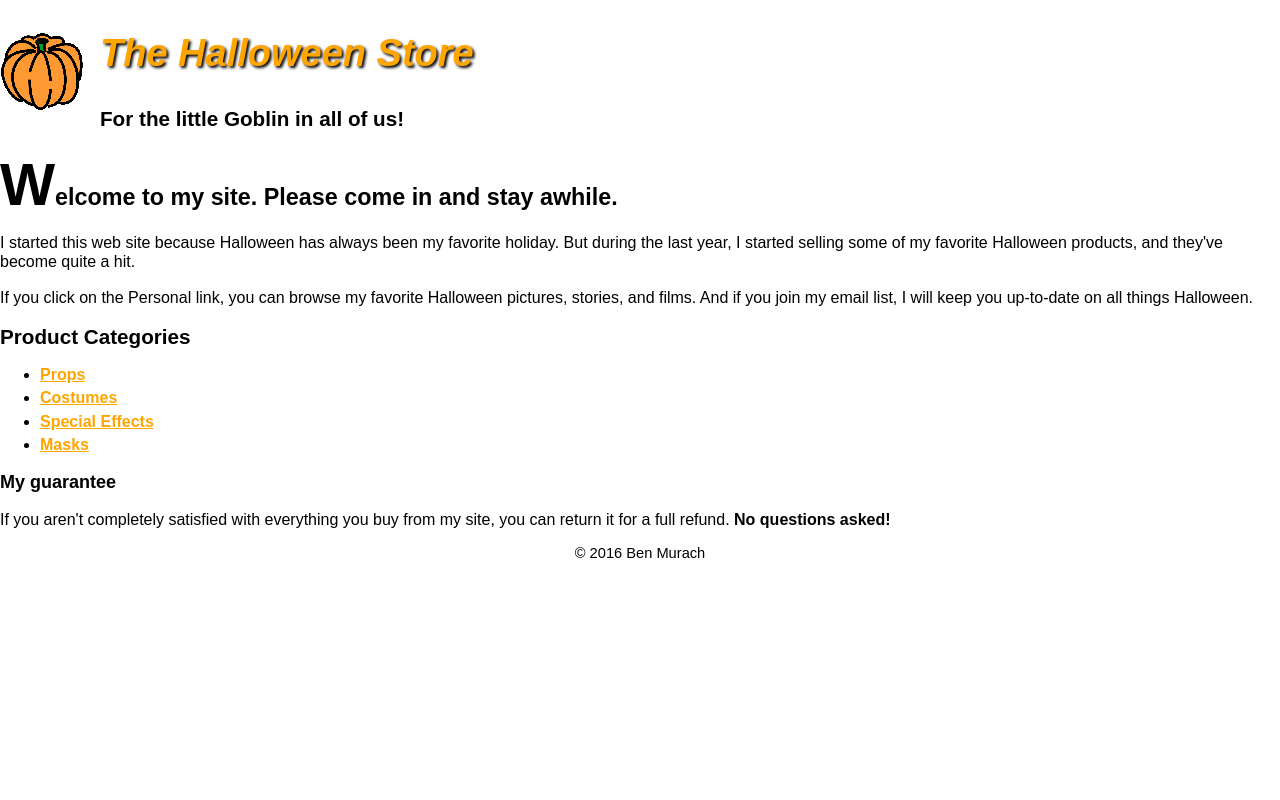
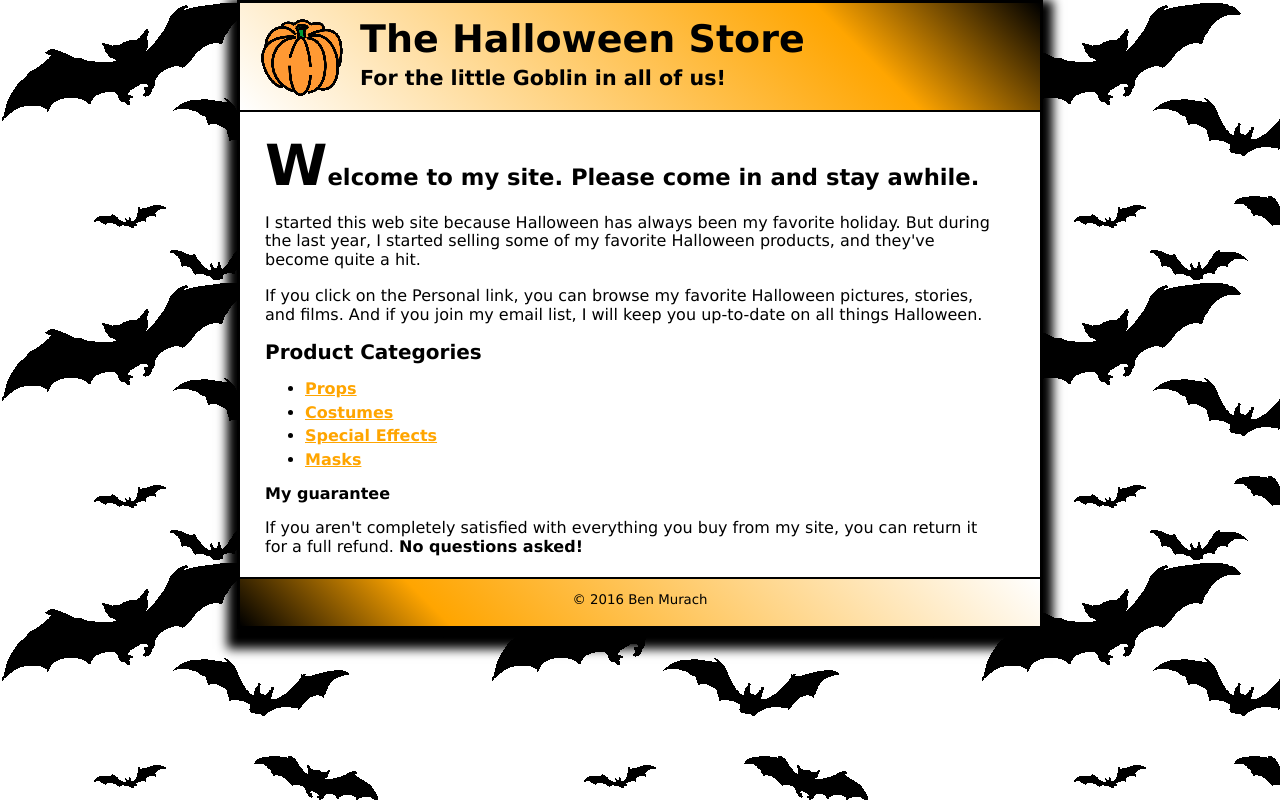
Before and after one commit to ericsmithsoftware/cis-525-project1, a plain HTML site: page part3/index.html in a window 1280 px wide. Drawn offline with Linux system fonts and the light colour scheme.

Commit message:
WIP part 3

```diff
--- a/part3/styles/main.css
+++ b/part3/styles/main.css
@@ -1,17 +1,35 @@
 * {
-  font-family: sans-serif;
+  font-family: Verdana, Geneva, sans-serif;
 }
 
 h1 {
-  font-size: 17.5pt;
+  font-size: 17pt;
 }
 
 h2 {
-  font-size: 15.5pt;
+  font-size: 15pt;
 }
 
 h3 {
-  font-size: 13.5pt;
+  font-size: 12pt;
+}
+
+body {
+  width: 800px;
+  background-color: white;
+  margin: auto;
+  background-image: url(../images/bats.gif);
+  background-repeat: repeat;
+  border: solid;
+  box-shadow: 0px  10px 10px 10px black;
+}
+
+header {
+  border-bottom: 2px solid;
+  background-image: linear-gradient(45deg, white, orange 75%, black);
+  /*padding-top: 15px;*/
+
+  padding: 15px 20px 5px 20px;
 }
 
 header img {
@@ -19,20 +37,23 @@ header img {
 }
 
 header h2 {
-  color: orange;
-  font-style: italic;
   font-size: 28.5pt;
-  text-shadow: 2px 2px 3px black;
   text-indent: 15px;
+  margin-top: 0px;
+  margin-bottom: 0px;
 }
 
 header h3 {
   text-indent: 15px;
   font-size: 15.5pt;
+  margin-top: 5px;
+  margin-bottom: 15px;
 }
 
 main {
   clear: both;
+  background-color: white;
+  padding: 5px 40px 5px 25px;
 }
 
 main h1::first-letter {
@@ -56,7 +77,13 @@ a:hover {
   color: green;
 }
 
+footer {
+  border-top: 2px solid;
+  background-image: linear-gradient(45deg, black, orange 25%, white);
+  padding-bottom: 5px;
+}
+
 footer p {
   text-align: center;
-  font-size: 11pt;
+  font-size: 10pt;
 }
```
